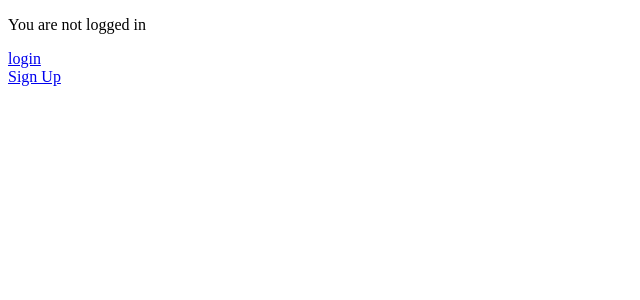
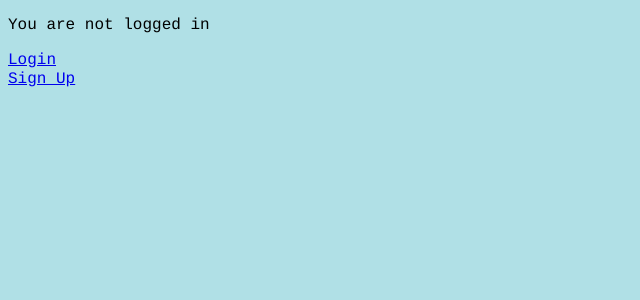
Before and after one commit to arpit-1110/Secure-Personal-Cloud, a Django app: page / in a window 1280 px wide. Shown: the top 300 px of the page, without its empty margins (0-640 px from the left). Run offline with Django 3.2, Linux system fonts and the light colour scheme.

Commit message:
added css

```diff
--- a/spc/upload/templates/base.html
+++ b/spc/upload/templates/base.html
@@ -1,11 +1,12 @@
 <!-- templates/base.html -->
 <!DOCTYPE html>
+
 <html>
 <head>
   <meta charset="utf-8">
-  <title>{% block title %}Django Auth Tutorial{% endblock %}</title>
+  <title>{% block title %}Secure Personal Cloud -- Alpha Cube{% endblock %}</title>
 </head>
-<body>
+<body style="background-color:powderblue;">
   <main>
     {% block content %}
     {% endblock %}
--- a/spc/upload/templates/home.html
+++ b/spc/upload/templates/home.html
@@ -6,15 +6,19 @@
 {% block content %}
 {% if user.is_authenticated %}
   Hi {{ user.username }}!
-  <p><a href="{% url 'logout' %}">logout</a></p>
-  <p><a href="upload/upload/">upload</a></p>
-  <p><a href="upload/view/">View</p>
+  <body style="background-color:powderblue;">
+  <p style="font-family: courier;"><a href="{% url 'logout' %}">Logout</a></p>
+  <p style="font-family: courier;"><a href="upload/upload/">Upload</a></p>
+  <p style="font-family: courier;"><a href="upload/view/">View</a></p>
   <!-- <p><a href='' -->
+  </body>
 {% else %}
-  <p>You are not logged in</p>
-  <a href="{% url 'login' %}">login</a>
+<body style="background-color:powderblue;">
+  <p style="font-family: courier;">You are not logged in</p>
+  <a href="{% url 'login' %}" style="font-family: courier;">Login</a>
   <div>
-  <a href="accounts/signup/">Sign Up</a>
+  <a href="accounts/signup/" style="font-family: courier;">Sign Up</a>
 </div>
+</body>
 {% endif %}
 {% endblock %}
```
